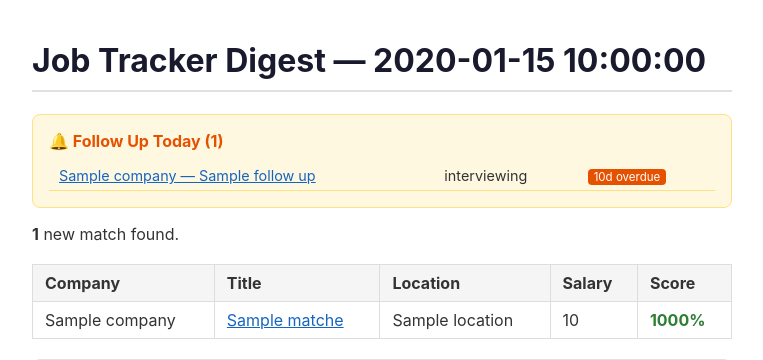
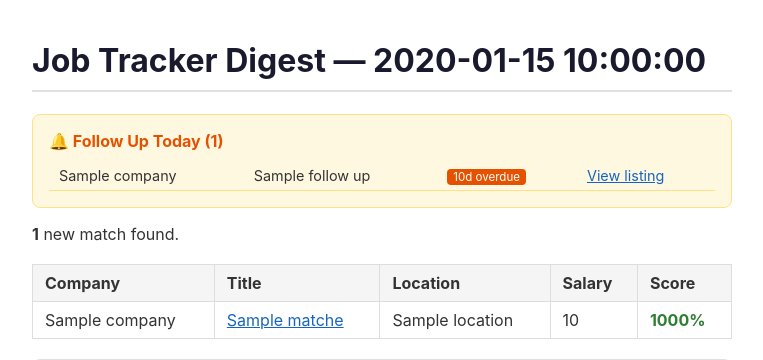
Before and after one commit to drewmerc302/jobTracker, a Python web app: template templates/digest.html in a window 1280 px wide. Shown: the top 360 px of the page, without its empty margins (258-1021 px from the left). Run offline with Jinja, Linux system fonts and the light colour scheme; the template is opened without the code that fills it: most values are stand-ins (such as "Sample title", 1, 10 or a date in 2020).

Commit message:
fix: follow-up digest table — four separate columns per spec

```diff
--- a/templates/digest.html
+++ b/templates/digest.html
@@ -39,9 +39,10 @@
   <table class="followup-table">
   {% for f in follow_ups %}
   <tr>
-    <td><a href="{{ f.url }}">{{ f.company }} — {{ f.title }}</a></td>
-    <td>{{ f.status }}</td>
+    <td>{{ f.company }}</td>
+    <td>{{ f.title }}</td>
     <td><span class="overdue-badge">{{ f.days_overdue|int }}d overdue</span></td>
+    <td><a href="{{ f.url }}">View listing</a></td>
   </tr>
   {% endfor %}
   </table>
```
